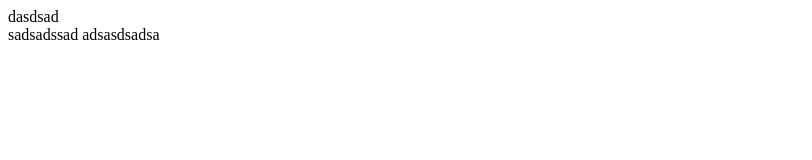
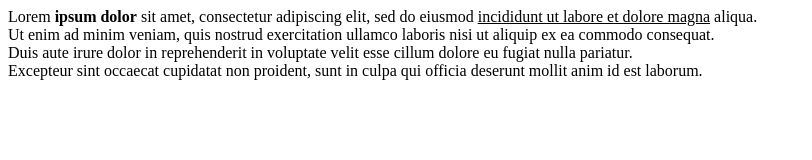
Before and after one commit to MountainCat1/WSEII_Web, a plain HTML site: page index.html in a window 1280 px wide. Shown: the whole page, without its empty margins (0-812 px from the left). Drawn offline with Linux system fonts and the light colour scheme.

Commit message:
index.html - added body

```diff
--- a/index.html
+++ b/index.html
@@ -6,8 +6,9 @@
         <title>Document</title>
     </head>
     <body>
-        dasdsad <br>
-        sadsadssad
-        adsasdsadsa
+        Lorem <b>ipsum dolor</b> sit amet, consectetur adipiscing elit, sed do eiusmod <u>incididunt ut labore et dolore magna</u>  aliqua. <br>
+        Ut enim ad minim veniam, quis nostrud exercitation ullamco laboris nisi ut aliquip ex ea commodo consequat. <br>
+        Duis aute irure dolor in reprehenderit in voluptate velit esse cillum dolore eu fugiat nulla pariatur. <br>
+        Excepteur sint occaecat cupidatat non proident, sunt in culpa qui officia deserunt mollit anim id est laborum. <br>
     </body>
 </html>
```
